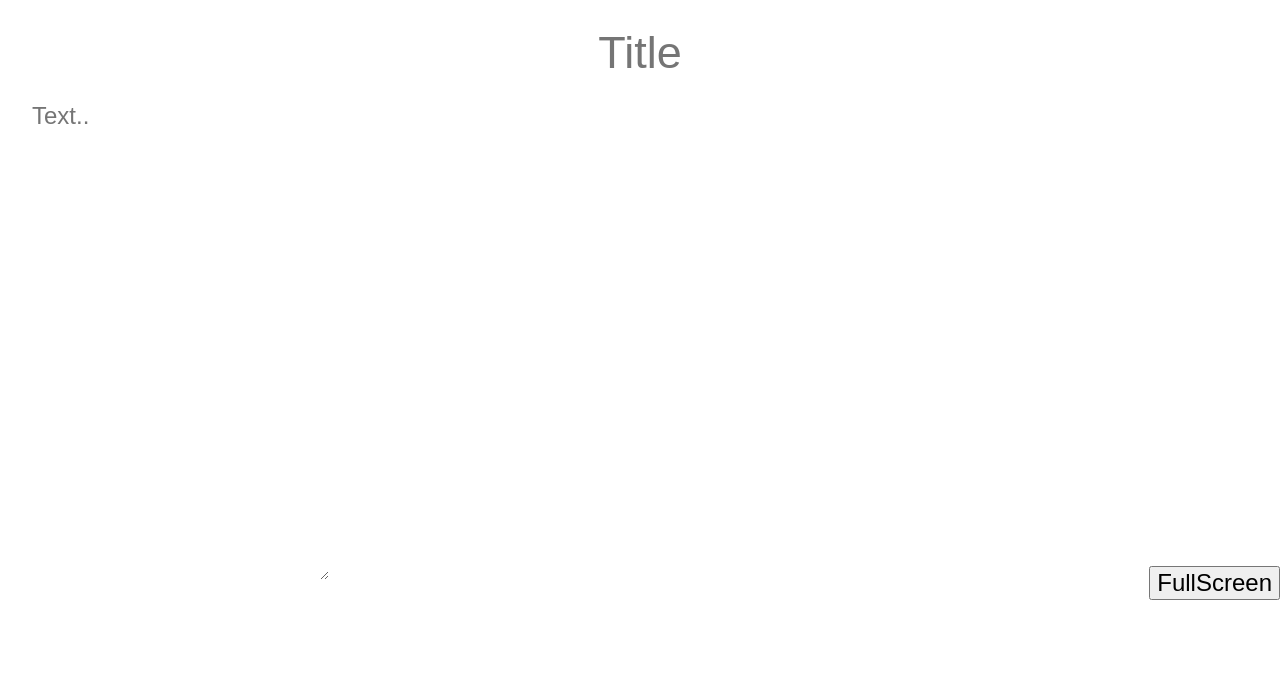
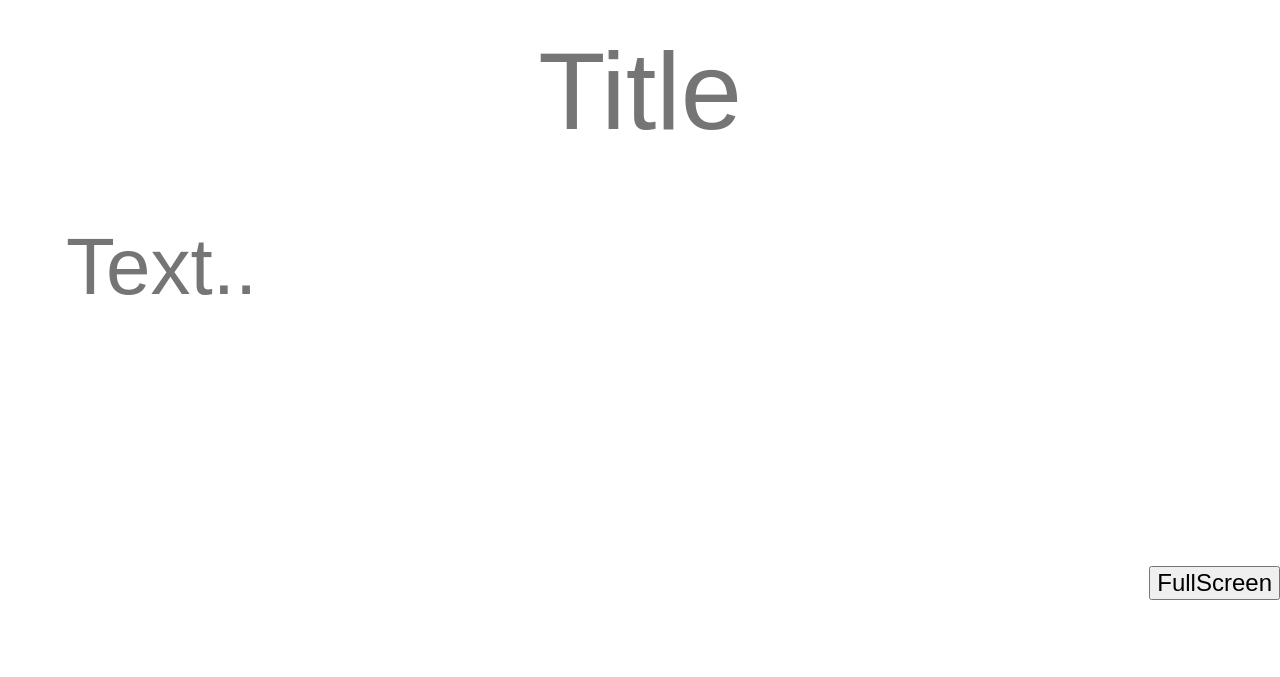
Before and after one commit to mm200projectgroup/grp13, a website: page public/index.html in a window 1280 px wide. Both pictures are taken after a click on the button "FullScreen". Shown: the top 677 px of the page. Drawn offline with Linux system fonts and the light colour scheme.

Commit message:
Update public/CSS/stylesheet.css

```diff
--- a/public/CSS/stylesheet.css
+++ b/public/CSS/stylesheet.css
@@ -66,8 +66,17 @@ body {
   width: 100%;
   height: 100%;
   z-index: 1;
+}
 
 
+.fullscreen textarea{
+font-size: 80px;
+margin-top: 5%;
+margin-left: 5%;
+}
+
+.fullscreen input{
+font-size: 110px
 }
 
 #fullscreenBtn {
@@ -99,21 +108,20 @@ h3 {
 }
 
 .text{
-    width: 80%;
+    width: 50%;
     height: 60%;
     background-color: transparent;
     border-style: hidden;
-    margin-top: 20px;
-    width: auto;
-    margin-left: 30px;
-    margin-right: 30px;
+    margin-top: 5%;
+    margin-left: 5%;
+    font-size: 40px
 }
 
 
 .title {
     background-color: transparent;
     border-style: hidden;
-    font-size: 45px;
+    font-size: 60px;
     width: 50%;
     height: auto;
     margin-top: 2%;
```
